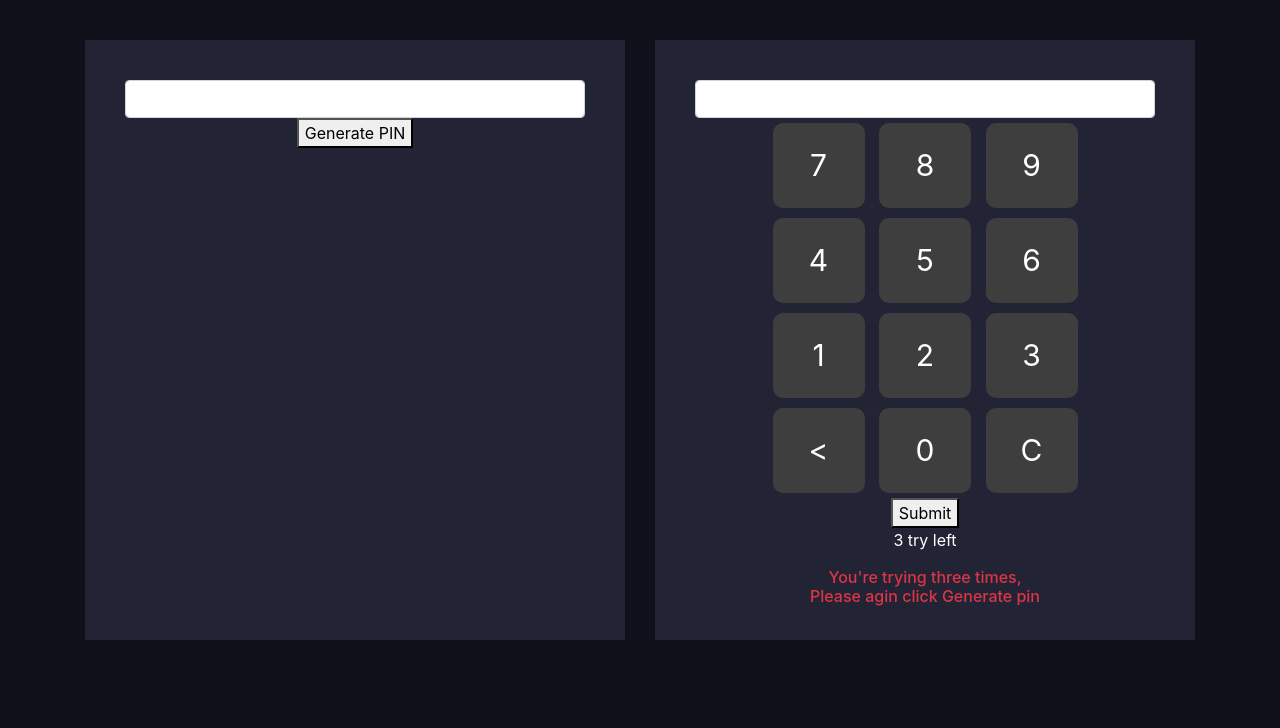
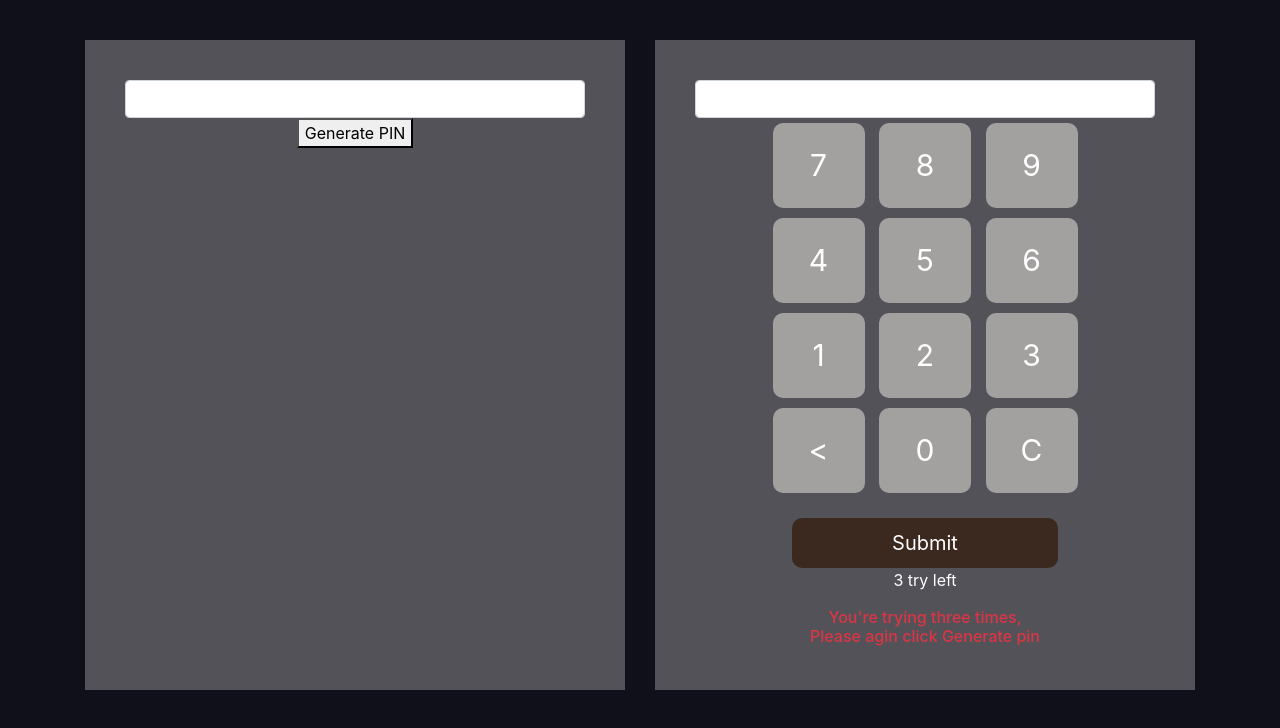
Before and after one commit to Kanis-Fatema-Shanta/pin-matching, a plain HTML site: page index.html in a window 1280 px wide. Drawn offline with nearby package versions, Linux system fonts and the light colour scheme.

Commit message:
submit button

```diff
--- a/style.css
+++ b/style.css
@@ -7,8 +7,8 @@ body {
 }
 
 .half-wide-pin ,.half-wide-input   {
-    height: 600px;
-    background: #222436;
+    height: 650px;
+    background: #525258;
     padding: 40px;
     color: white;
     text-align: center;
@@ -29,7 +29,7 @@ input[type='text']:focus {
 }
 .button{
     width: 20%;
-    background: rgb(63, 62, 62);
+    background:rgb(163, 160, 160);
     color: white;
     padding: 20px;
     margin: 5px;
@@ -41,3 +41,20 @@ input[type='text']:focus {
     cursor: pointer;
 
 }
+
+.button:hover{
+    background:rgb(223, 222, 222);
+    color: black;
+}
+.submit-btn{
+    margin-top: 20px;
+    padding: 10px 100px;
+    border-radius: 10px;
+    background: rgb(59, 41, 32);
+    color:white;
+    font-size: 20px;
+    border: none;
+}
+.submit-btn:hover{
+    background:rgb(61, 2, 2);
+}
```
